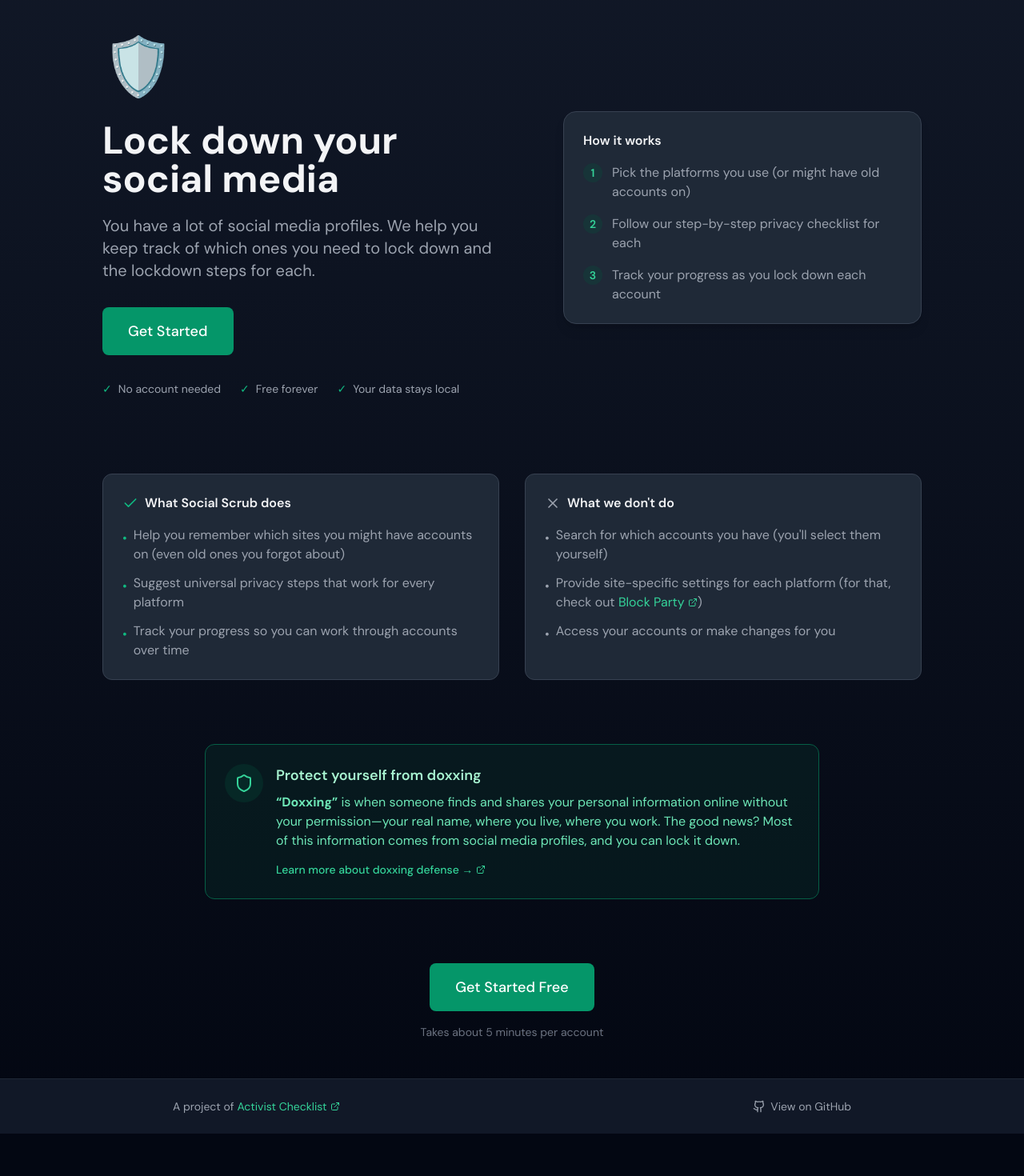
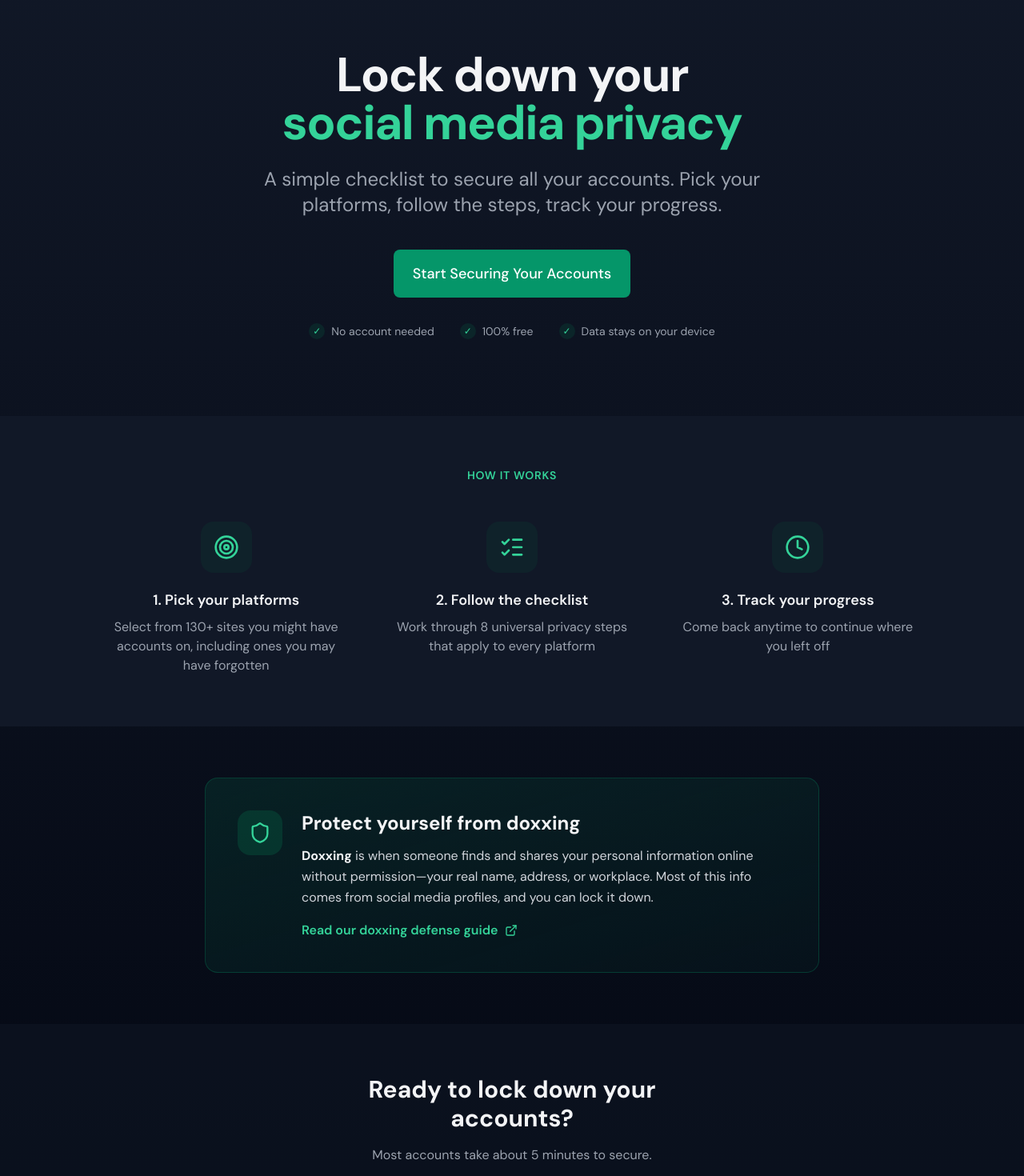
Before and after one commit to ActivistChecklist/social-scrub, a Next.js app: page / in a window 1280 px wide. Shown: the part 80-1550 px from the top of the page at 80% size. Before the commit the page ends 1497 px from the top, so only its background shows below. Built offline with nearby package versions, Linux system fonts and the light colour scheme.

Commit message:
Redesign homepage with better visual hierarchy and cleaner structure

```diff
--- a/src/app/page.tsx
+++ b/src/app/page.tsx
@@ -6,7 +6,7 @@ import { useSession } from '@/hooks/useSession';
 import Button from '@/components/ui/Button';
 import Logo from '@/components/ui/Logo';
 import Footer from '@/components/Footer';
-import { Shield, Check, X, ExternalLink } from 'lucide-react';
+import { Shield, ListChecks, Target, Clock, ExternalLink } from 'lucide-react';
 
 export default function Home() {
   const router = useRouter();
@@ -37,188 +37,122 @@ export default function Home() {
       </header>
 
       {/* Hero section */}
-      <section className="px-6 py-8 md:py-12">
-        <div className="max-w-5xl mx-auto">
-          <div className="flex flex-col lg:flex-row lg:items-center lg:gap-16">
-            {/* Left side - main content */}
-            <div className="flex-1 text-center lg:text-left animate-fade-in">
-              <div className="mb-6 lg:mb-8">
-                <span className="text-6xl lg:text-7xl">🛡️</span>
-              </div>
-
-              <h1 className="text-4xl md:text-5xl font-bold text-gray-900 dark:text-gray-100 mb-5 leading-tight">
+      <section className="px-6 pt-8 pb-16 md:pt-16 md:pb-24">
+        <div className="max-w-4xl mx-auto text-center animate-fade-in">
+          <h1 className="text-4xl md:text-6xl font-bold text-gray-900 dark:text-gray-100 mb-6 leading-tight tracking-tight">
             Lock down your
             <br />
-                social media
+            <span className="text-emerald-600 dark:text-emerald-400">social media privacy</span>
           </h1>
 
-              <p className="text-lg md:text-xl text-gray-600 dark:text-gray-400 mb-8 max-w-lg mx-auto lg:mx-0">
-                You have a lot of social media profiles. We help you keep track of which ones you need to lock down and the lockdown steps for each.
+          <p className="text-xl md:text-2xl text-gray-600 dark:text-gray-400 mb-10 max-w-2xl mx-auto leading-relaxed">
+            A simple checklist to secure all your accounts. Pick your platforms, follow the steps, track your progress.
           </p>
 
-              <div className="flex flex-col sm:flex-row gap-4 justify-center lg:justify-start mb-8">
+          <div className="flex flex-col sm:flex-row gap-4 justify-center mb-8">
             <Button
               size="lg"
               onClick={() => router.push('/onboarding/select')}
-                  className="text-lg py-4 px-8"
+              className="text-lg py-4 px-10"
             >
-                  Get Started
+              Start Securing Your Accounts
             </Button>
           </div>
 
           {session && !session.onboardingComplete && (
-                <p className="text-sm text-gray-400 mb-8">
+            <p className="text-sm text-gray-500 mb-6">
               You have progress saved. Click to continue.
             </p>
           )}
 
-              {/* Trust badges */}
-              <div className="flex flex-wrap items-center justify-center lg:justify-start gap-6 text-sm text-gray-500 dark:text-gray-400">
+          {/* Trust badges - more prominent */}
+          <div className="flex flex-wrap items-center justify-center gap-8 text-sm text-gray-600 dark:text-gray-400">
             <span className="flex items-center gap-2">
-                  <span className="text-emerald-500">✓</span> No account needed
+              <span className="w-5 h-5 rounded-full bg-emerald-100 dark:bg-emerald-900/30 flex items-center justify-center text-emerald-600 dark:text-emerald-400 text-xs">✓</span>
+              No account needed
             </span>
             <span className="flex items-center gap-2">
-                  <span className="text-emerald-500">✓</span> Free forever
+              <span className="w-5 h-5 rounded-full bg-emerald-100 dark:bg-emerald-900/30 flex items-center justify-center text-emerald-600 dark:text-emerald-400 text-xs">✓</span>
+              100% free
             </span>
             <span className="flex items-center gap-2">
-                  <span className="text-emerald-500">✓</span> Your data stays local
+              <span className="w-5 h-5 rounded-full bg-emerald-100 dark:bg-emerald-900/30 flex items-center justify-center text-emerald-600 dark:text-emerald-400 text-xs">✓</span>
+              Data stays on your device
             </span>
           </div>
         </div>
+      </section>
 
-            {/* Right side - how it works (desktop) */}
-            <div className="hidden lg:block flex-1 max-w-md">
-              <div className="bg-white dark:bg-gray-800 rounded-2xl shadow-lg border border-gray-200 dark:border-gray-700 p-6">
-                <h3 className="font-semibold text-gray-900 dark:text-gray-100 mb-4">How it works</h3>
-                <ol className="space-y-4">
-                  <li className="flex items-start gap-3">
-                    <span className="flex-shrink-0 w-6 h-6 rounded-full bg-emerald-100 dark:bg-emerald-900/30 text-emerald-600 dark:text-emerald-400 text-sm font-semibold flex items-center justify-center">1</span>
-                    <span className="text-gray-600 dark:text-gray-400">Pick the platforms you use (or might have old accounts on)</span>
-                  </li>
-                  <li className="flex items-start gap-3">
-                    <span className="flex-shrink-0 w-6 h-6 rounded-full bg-emerald-100 dark:bg-emerald-900/30 text-emerald-600 dark:text-emerald-400 text-sm font-semibold flex items-center justify-center">2</span>
-                    <span className="text-gray-600 dark:text-gray-400">Follow our step-by-step privacy checklist for each</span>
-                  </li>
-                  <li className="flex items-start gap-3">
-                    <span className="flex-shrink-0 w-6 h-6 rounded-full bg-emerald-100 dark:bg-emerald-900/30 text-emerald-600 dark:text-emerald-400 text-sm font-semibold flex items-center justify-center">3</span>
-                    <span className="text-gray-600 dark:text-gray-400">Track your progress as you lock down each account</span>
-                  </li>
-                </ol>
+      {/* How it works - horizontal steps */}
+      <section className="px-6 py-16 bg-white dark:bg-gray-900">
+        <div className="max-w-5xl mx-auto">
+          <h2 className="text-sm font-semibold text-emerald-600 dark:text-emerald-400 uppercase tracking-wider text-center mb-12">
+            How it works
+          </h2>
+
+          <div className="grid md:grid-cols-3 gap-8 md:gap-12">
+            <div className="text-center">
+              <div className="w-16 h-16 mx-auto mb-5 rounded-2xl bg-emerald-50 dark:bg-emerald-900/20 flex items-center justify-center">
+                <Target className="w-8 h-8 text-emerald-600 dark:text-emerald-400" />
               </div>
+              <h3 className="text-lg font-semibold text-gray-900 dark:text-gray-100 mb-2">
+                1. Pick your platforms
+              </h3>
+              <p className="text-gray-600 dark:text-gray-400">
+                Select from 130+ sites you might have accounts on, including ones you may have forgotten
+              </p>
+            </div>
+
+            <div className="text-center">
+              <div className="w-16 h-16 mx-auto mb-5 rounded-2xl bg-emerald-50 dark:bg-emerald-900/20 flex items-center justify-center">
+                <ListChecks className="w-8 h-8 text-emerald-600 dark:text-emerald-400" />
+              </div>
+              <h3 className="text-lg font-semibold text-gray-900 dark:text-gray-100 mb-2">
+                2. Follow the checklist
+              </h3>
+              <p className="text-gray-600 dark:text-gray-400">
+                Work through 8 universal privacy steps that apply to every platform
+              </p>
+            </div>
+
+            <div className="text-center">
+              <div className="w-16 h-16 mx-auto mb-5 rounded-2xl bg-emerald-50 dark:bg-emerald-900/20 flex items-center justify-center">
+                <Clock className="w-8 h-8 text-emerald-600 dark:text-emerald-400" />
+              </div>
+              <h3 className="text-lg font-semibold text-gray-900 dark:text-gray-100 mb-2">
+                3. Track your progress
+              </h3>
+              <p className="text-gray-600 dark:text-gray-400">
+                Come back anytime to continue where you left off
+              </p>
             </div>
           </div>
         </div>
       </section>
 
-      {/* How it works - mobile */}
-      <section className="lg:hidden px-6 py-8 bg-gray-50 dark:bg-gray-900/50">
-        <div className="max-w-lg mx-auto">
-          <h3 className="font-semibold text-gray-900 dark:text-gray-100 mb-4 text-center">How it works</h3>
-          <ol className="space-y-4">
-            <li className="flex items-start gap-3">
-              <span className="flex-shrink-0 w-6 h-6 rounded-full bg-emerald-100 dark:bg-emerald-900/30 text-emerald-600 dark:text-emerald-400 text-sm font-semibold flex items-center justify-center">1</span>
-              <span className="text-gray-600 dark:text-gray-400">Pick the platforms you use (or might have old accounts on)</span>
-            </li>
-            <li className="flex items-start gap-3">
-              <span className="flex-shrink-0 w-6 h-6 rounded-full bg-emerald-100 dark:bg-emerald-900/30 text-emerald-600 dark:text-emerald-400 text-sm font-semibold flex items-center justify-center">2</span>
-              <span className="text-gray-600 dark:text-gray-400">Follow our step-by-step privacy checklist for each</span>
-            </li>
-            <li className="flex items-start gap-3">
-              <span className="flex-shrink-0 w-6 h-6 rounded-full bg-emerald-100 dark:bg-emerald-900/30 text-emerald-600 dark:text-emerald-400 text-sm font-semibold flex items-center justify-center">3</span>
-              <span className="text-gray-600 dark:text-gray-400">Track your progress as you lock down each account</span>
-            </li>
-          </ol>
+      {/* Doxxing explanation - more prominent */}
+      <section className="px-6 py-16">
+        <div className="max-w-3xl mx-auto">
+          <div className="bg-gradient-to-br from-emerald-50 to-emerald-100/50 dark:from-emerald-900/30 dark:to-emerald-900/10 rounded-2xl border border-emerald-200 dark:border-emerald-800/50 p-8 md:p-10">
+            <div className="flex flex-col md:flex-row md:items-start gap-6">
+              <div className="w-14 h-14 rounded-2xl bg-emerald-100 dark:bg-emerald-900/50 flex items-center justify-center flex-shrink-0 mx-auto md:mx-0">
+                <Shield className="w-7 h-7 text-emerald-600 dark:text-emerald-400" />
               </div>
-      </section>
-
-      {/* What we do / don't do */}
-      <section className="px-6 py-12">
-        <div className="max-w-5xl mx-auto">
-          <div className="grid md:grid-cols-2 gap-8">
-            {/* What we do */}
-            <div className="bg-white dark:bg-gray-800 rounded-xl p-6 border border-gray-200 dark:border-gray-700">
-              <h3 className="font-semibold text-gray-900 dark:text-gray-100 mb-4 flex items-center gap-2">
-                <Check className="w-5 h-5 text-emerald-500" />
-                What Social Scrub does
-              </h3>
-              <ul className="space-y-3 text-gray-600 dark:text-gray-400">
-                <li className="flex items-start gap-2">
-                  <span className="text-emerald-500 mt-1">•</span>
-                  <span>Help you remember which sites you might have accounts on (even old ones you forgot about)</span>
-                </li>
-                <li className="flex items-start gap-2">
-                  <span className="text-emerald-500 mt-1">•</span>
-                  <span>Suggest universal privacy steps that work for every platform</span>
-                </li>
-                <li className="flex items-start gap-2">
-                  <span className="text-emerald-500 mt-1">•</span>
-                  <span>Track your progress so you can work through accounts over time</span>
-                </li>
-              </ul>
-            </div>
-
-            {/* What we don't do */}
-            <div className="bg-white dark:bg-gray-800 rounded-xl p-6 border border-gray-200 dark:border-gray-700">
-              <h3 className="font-semibold text-gray-900 dark:text-gray-100 mb-4 flex items-center gap-2">
-                <X className="w-5 h-5 text-gray-400" />
-                What we don&apos;t do
-              </h3>
-              <ul className="space-y-3 text-gray-600 dark:text-gray-400">
-                <li className="flex items-start gap-2">
-                  <span className="text-gray-400 mt-1">•</span>
-                  <span>Search for which accounts you have (you&apos;ll select them yourself)</span>
-                </li>
-                <li className="flex items-start gap-2">
-                  <span className="text-gray-400 mt-1">•</span>
-                  <span>
-                    Provide site-specific settings for each platform (for that, check out{' '}
-                    <a
-                      href="https://blockparty.app"
-                      target="_blank"
-                      rel="noopener noreferrer"
-                      className="text-emerald-600 dark:text-emerald-400 hover:underline inline-flex items-center gap-1"
-                    >
-                      Block Party <ExternalLink className="w-3 h-3" />
-                    </a>
-                    )
-                  </span>
-                </li>
-                <li className="flex items-start gap-2">
-                  <span className="text-gray-400 mt-1">•</span>
-                  <span>Access your accounts or make changes for you</span>
-                </li>
-              </ul>
-            </div>
-          </div>
-        </div>
-      </section>
-
-      {/* Doxxing explanation */}
-      <section className="px-6 py-8">
-        <div className="max-w-3xl mx-auto">
-          <div className="bg-emerald-50 dark:bg-emerald-900/20 rounded-xl border border-emerald-200 dark:border-emerald-800 p-6">
-            <div className="flex items-start gap-4">
-              <div className="w-12 h-12 bg-emerald-100 dark:bg-emerald-900/30 rounded-full flex items-center justify-center flex-shrink-0">
-                <Shield className="w-6 h-6 text-emerald-600 dark:text-emerald-400" />
-              </div>
-              <div>
-                <h3 className="font-semibold text-emerald-900 dark:text-emerald-200 text-lg mb-2">
+              <div className="text-center md:text-left">
+                <h2 className="text-2xl font-bold text-gray-900 dark:text-gray-100 mb-3">
                   Protect yourself from doxxing
-                </h3>
-                <p className="text-emerald-800 dark:text-emerald-300 mb-3">
-                  <strong>&ldquo;Doxxing&rdquo;</strong> is when someone finds and shares your personal
-                  information online without your permission&mdash;your real name, where you live,
-                  where you work. The good news? Most of this information comes from social media
-                  profiles, and you can lock it down.
+                </h2>
+                <p className="text-gray-700 dark:text-gray-300 mb-4 leading-relaxed">
+                  <strong className="text-gray-900 dark:text-gray-100">Doxxing</strong> is when someone finds and shares your personal information online without permission&mdash;your real name, address, or workplace. Most of this info comes from social media profiles, and you can lock it down.
                 </p>
                 <a
                   href="https://activistchecklist.org/doxxing/"
                   target="_blank"
                   rel="noopener noreferrer"
-                  className="text-emerald-600 dark:text-emerald-400 hover:text-emerald-700 dark:hover:text-emerald-300 font-medium text-sm inline-flex items-center gap-1"
+                  className="inline-flex items-center gap-2 text-emerald-600 dark:text-emerald-400 hover:text-emerald-700 dark:hover:text-emerald-300 font-semibold transition-colors"
                 >
-                  Learn more about doxxing defense →
-                  <ExternalLink className="w-3 h-3" />
+                  Read our doxxing defense guide
+                  <ExternalLink className="w-4 h-4" />
                 </a>
               </div>
             </div>
@@ -227,18 +161,21 @@ export default function Home() {
       </section>
 
       {/* Final CTA */}
-      <section className="px-6 py-12 text-center">
+      <section className="px-6 py-16 text-center bg-gray-50 dark:bg-gray-900/50">
         <div className="max-w-lg mx-auto">
+          <h2 className="text-2xl md:text-3xl font-bold text-gray-900 dark:text-gray-100 mb-4">
+            Ready to lock down your accounts?
+          </h2>
+          <p className="text-gray-600 dark:text-gray-400 mb-8">
+            Most accounts take about 5 minutes to secure.
+          </p>
           <Button
             size="lg"
             onClick={() => router.push('/onboarding/select')}
-            className="text-lg py-4 px-8"
+            className="text-lg py-4 px-10"
           >
             Get Started Free
           </Button>
-          <p className="mt-4 text-sm text-gray-400 dark:text-gray-500">
-            Takes about 5 minutes per account
-          </p>
         </div>
       </section>
 
```
Lines whose indentation alone changed are shown as unchanged.
